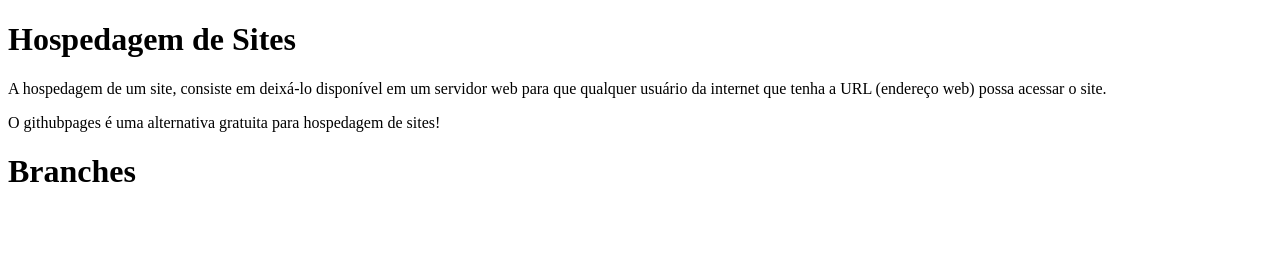
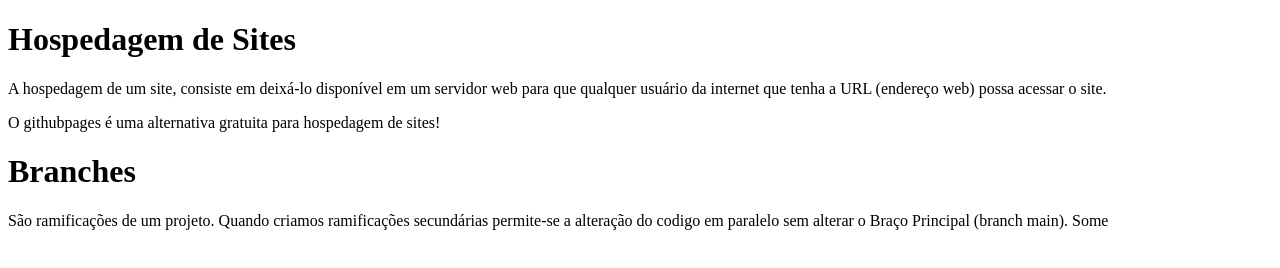
Before and after one commit to dwebtads/Prototipo_Site, a plain HTML site: page index.html in a window 1280 px wide. Drawn offline with Linux system fonts and the light colour scheme.

Commit message:
Inserindo paragrafo branch

```diff
--- a/index.html
+++ b/index.html
@@ -13,6 +13,7 @@
     <p>O githubpages é uma alternativa gratuita para hospedagem de sites!</p>
 
     <h1>Branches</h1>
+     <p>São ramificações de um projeto. Quando criamos ramificações secundárias permite-se a alteração do codigo em paralelo sem alterar o Braço Principal (branch main). Some </p>
 
 </body>
 </html>
```
